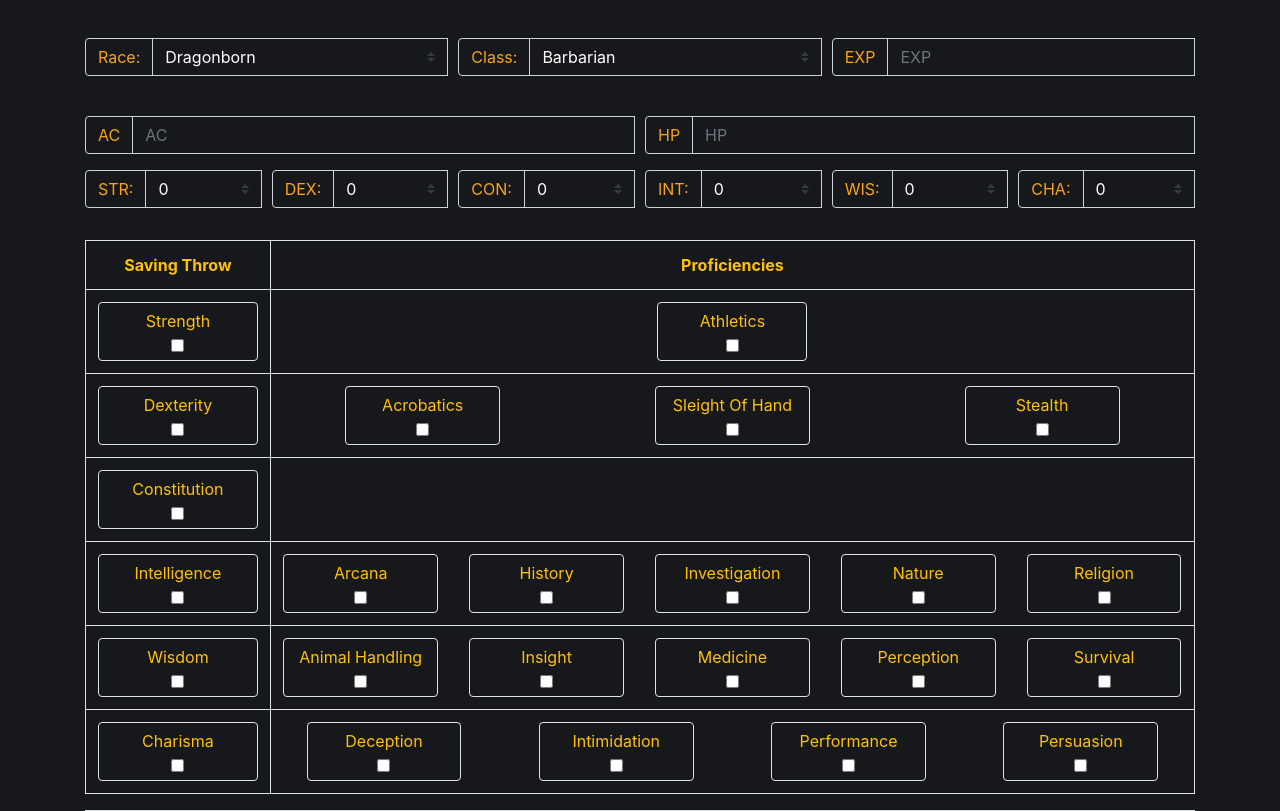
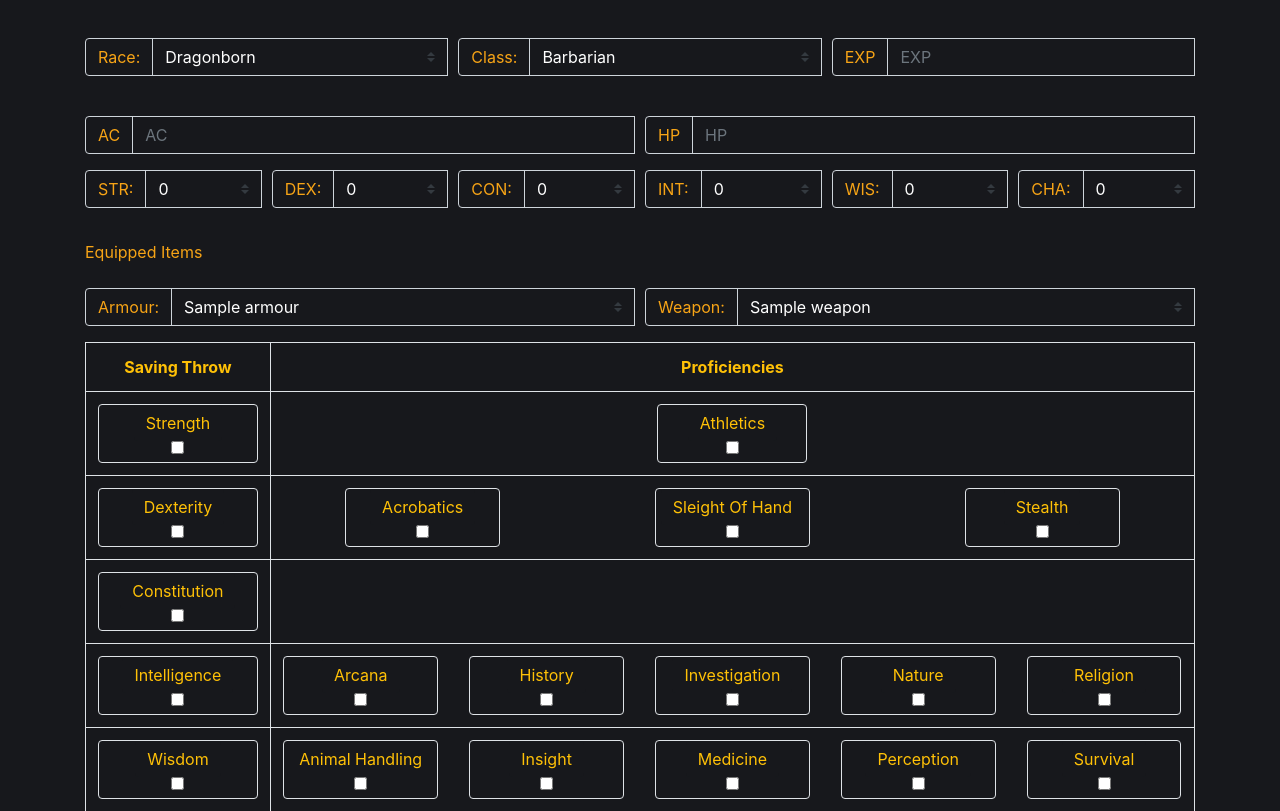
Before and after one commit to DMcRae45/Dungeons, a PHP site: page /createCharacter.php in a window 1280 px wide. Shown: the part 538-1349 px from the top of the page. Run offline with PHP 8.4, Linux system fonts and the light colour scheme; tables that the repository leaves empty or names only in its code hold one stand-in row (values such as "Sample post").

Commit message:
create character now equips armour and weapon

```diff
--- /dev/null
+++ b/Controller/getEquipmentList.php
@@ -0,0 +1,11 @@
+<?php
+/*
+    Description: Get Equipment list in session from Database
+
+    Author:David McRae
+ */
+  include '../Model/dungeons_API.php';
+
+  $armourList = json_decode(GetArmourList());
+  $weaponList = json_decode(GetWeaponList());
+?>
--- a/Controller/getSessionCharacters.php
+++ b/Controller/getSessionCharacters.php
@@ -18,7 +18,7 @@ if(isset($_POST['getCharacterByCode']))
   else
   {
     $character = json_decode($character);
-    $equipped = json_decode(GetCharacterEqipment($character[0]->Equipment_ID));
+    $equipped = json_decode(GetCharacterEqipment($character[0]->Code));
     $armour = json_decode(GetCharacterArmour($equipped[0]->Armour_ID));
     $weapon = json_decode(GetCharacterWeapon($equipped[0]->Weapon_ID));
 
--- a/Model/dungeons_API.php
+++ b/Model/dungeons_API.php
@@ -1,4 +1,4 @@
-/<?php
+<?php
 //Insert new User to database
 function CreateNewUser()
 {
@@ -190,8 +190,19 @@ function CreateCharacter($userid)
       $WIS = (filter_input(INPUT_POST, 'wisdom', FILTER_SANITIZE_STRING));
       $CHA = (filter_input(INPUT_POST, 'charisma', FILTER_SANITIZE_STRING));
 
+      $armour = (filter_input(INPUT_POST, 'armour', FILTER_SANITIZE_STRING));
+      $weapon = (filter_input(INPUT_POST, 'weapon', FILTER_SANITIZE_STRING));
+
+      $savingThrows = "";
       $proficiencies = "";
       $languages = "";
+
+      // for each index in the savingThrows array create a single String
+      for($i = 0; $i < sizeof($_POST['savingThrow']); $i++)
+      {
+        $savingThrows = $savingThrows." ".$_POST['savingThrow'][$i].",";
+      }
+      $savingThrows = rtrim($savingThrows, ','); // Remove the last comma added in the above foreach
 
       // for each index in the proficiency array create a single String
       for($i = 0; $i < sizeof($_POST['proficiency']); $i++)
@@ -250,8 +261,8 @@ function CreateCharacter($userid)
       $query = $connection->prepare
       ("
 
-      INSERT INTO Player_Character (User_ID, Code, Name, Alignment, Exp, Level, RaceName, ClassName, AC, Max_HP, HP, Strength, Dexterity, Constitution, Intelligence, Wisdom, Charisma, Proficiencies, Language)
-      VALUES(:user_id, :code, :name, :alignment, :exp, :lvl, :race, :class, :ac, :maxhp, :hp, :str, :dex, :con, :int, :wis, :cha, :proficiencies, :languages)
+      INSERT INTO Player_Character (User_ID, Code, Name, Alignment, Exp, Level, RaceName, ClassName, AC, Max_HP, HP, Strength, Dexterity, Constitution, Intelligence, Wisdom, Charisma, Saving_Throws, Proficiencies, Language)
+      VALUES(:user_id, :code, :name, :alignment, :exp, :lvl, :race, :class, :ac, :maxhp, :hp, :str, :dex, :con, :int, :wis, :cha, :savingThrows, :proficiencies, :languages)
 
       ");
 
@@ -275,6 +286,7 @@ function CreateCharacter($userid)
         'int' => $INT,
         'wis' => $WIS,
         'cha' => $CHA,
+        'savingThrows' => $savingThrows,
         'proficiencies' => $proficiencies,
         'languages' => $languages
       ]);
@@ -282,12 +294,13 @@ function CreateCharacter($userid)
       // If rows returned is more than 0 Let us know if it inserted or not.
       if($success && $query->rowCount() > 0)
       {
-        echo "Insert Successful";
+        EquipItems($code, $armour, $weapon);
         //header('location: ../View/index.php');
       }
       else
       {
-        print_r($query->errorInfo());
+        echo "oops, something went wrong";
+        //print_r($query->errorInfo());
       }
     }
   }
@@ -297,6 +310,27 @@ function CreateCharacter($userid)
     $errorString = ":You Must Accept the Cookie policy and login to create a character.";
     header('Location: ../View/userLogin.php?error='.$errorString);
   }
+}
+
+function EquipItems($code, $armour, $weapon)
+{
+  require 'connection.php';
+  $query = $connection->prepare
+  ("
+
+  INSERT INTO Equipment
+  VALUES(:code, :armour, :weapon)
+
+  ");
+
+  // Runs and executes the query
+  $success = $query->execute
+  ([
+    'code' => $code,
+    'armour' => $armour,
+    'weapon' => $weapon
+  ]);
+  $connection = null;
 }
 
 function ExpToLevel($exp)
@@ -519,6 +553,58 @@ function GetCharacterWeapon($weapon_id)
   }
 }
 
+function GetArmourList()
+{
+  require 'connection.php';
+
+  $sql = "SELECT Armour_ID, Name FROM Armour";
+
+  $armourStmt = $connection->prepare($sql);
+  $weaponSuccess = $armourStmt->execute();
+
+  if($weaponSuccess && $armourStmt->rowCount() > 0)
+  {
+    $armourList = array();
+    while($result = $armourStmt->fetch())
+    {
+      $armourList[] = $result;
+    }
+    return json_encode($armourList);
+  }
+  else
+  {
+    $error = "error"; // error finding weapons
+    return $error; // error for Controller file
+  }
+  $connection = null;
+}
+
+function GetWeaponList()
+{
+  require 'connection.php';
+
+  $sql = "SELECT Weapon_ID, Name FROM Weapon";
+
+  $weaponStmt = $connection->prepare($sql);
+  $weaponSuccess = $weaponStmt->execute();
+
+  if($weaponSuccess && $weaponStmt->rowCount() > 0)
+  {
+    $weaponList = array();
+    while($result = $weaponStmt->fetch())
+    {
+      $weaponList[] = $result;
+    }
+    return json_encode($weaponList);
+  }
+  else
+  {
+    $error = "error"; // error finding weapons
+    return $error; // error for Controller file
+  }
+  $connection = null;
+}
+
 function GetAllSpells()
 {
   $spells = file_get_contents("https://api.open5e.com/spells/"); //Get a list of search results from the API
--- a/View/createCharacter.php
+++ b/View/createCharacter.php
@@ -4,7 +4,6 @@
 
     Author: David McRae
  */
-
 ?>
 <!DOCTYPE html>
 <html>
@@ -12,6 +11,7 @@
 <?php
   include '../Model/session.php';
   include 'header.php';
+  include '../Controller/getEquipmentList.php';
 ?>
 <!-- </head> -->
 <title>D - Create Character</title>
@@ -363,9 +363,50 @@ if(isset($_GET['error']))
         </div>
         <!-- END FOURTH ROW -->
 
+        <!-- FIFTH ROW EQUIPMENT -->
+        <div class="form-row">
+          <div class='col-12'>
+            Equipped Items
+          </div>
+
+          <div class="col-md-6 form-group input-group">
+              <div class='input-group-prepend'>
+                <span class='input-group-text mt-4' id='inputGroupPrepend'>Armour: </span>
+              </div>
+              <select class='custom-select text mt-4' name=armour id=armour required>
+                <?php
+                for($i = 0; $i < sizeof($armourList); $i++)
+                {
+                  echo "<option value='".$armourList[$i]->Armour_ID."'>".$armourList[$i]->Name."</option>";
+                }
+                ?>
+              </select>
+              <div class="invalid-feedback">
+                You cannot Leave This field Empty.
+              </div>
+          </div>
+
+          <div class="col-md-6 form-group input-group">
+              <div class='input-group-prepend'>
+                <span class='input-group-text mt-4' id='inputGroupPrepend'>Weapon: </span>
+              </div>
+              <select class='custom-select text mt-4' name=weapon id=weapon required>
+                <?php
+                for($i = 0; $i < sizeof($weaponList); $i++)
+                {
+                  echo "<option value='".$weaponList[$i]->Weapon_ID."'>".$weaponList[$i]->Name."</option>";
+                }
+                ?>
+              </select>
+              <div class="invalid-feedback">
+                You cannot Leave This field Empty.
+              </div>
+          </div>
+        </div>
+
+        <!-- END FIFTH ROW -->
+
         <!-- PROFICIENY TABLE -->
-
-
         <table class="table border">
           <thead>
             <tr class ="text-center">
@@ -381,7 +422,7 @@ if(isset($_GET['error']))
                   <a class="text-warning input-group-text border-0">Strength</a>
                   </div>
                   <div class="row justify-content-center mb-2">
-                    <input type="checkbox" name="proficiency[]" value="strSavingThrow" id="str_STCheck">
+                    <input type="checkbox" name="savingThrow[]" value="Strength" id="str_STCheck">
                   </div>
                 </div>
               </th>
@@ -403,7 +444,7 @@ if(isset($_GET['error']))
                   <a class="text-warning input-group-text border-0">Dexterity</a>
                   </div>
                   <div class="row justify-content-center mb-2">
-                    <input type="checkbox" name="proficiency[]" value="dexSavingThrow" id="dex_STCheck">
+                    <input type="checkbox" name="savingThrow[]" value="Dexterity" id="dex_STCheck">
                   </div>
                 </div>
               </th>
@@ -447,7 +488,7 @@ if(isset($_GET['error']))
                   <a class="text-warning input-group-text border-0">Constitution</a>
                   </div>
                   <div class="row justify-content-center mb-2">
-                    <input type="checkbox" name="proficiency[]" value="conSavingThrow" id="con_STCheck">
+                    <input type="checkbox" name="savingThrow[]" value="Constitution" id="con_STCheck">
                   </div>
                 </div>
               </th>
@@ -461,7 +502,7 @@ if(isset($_GET['error']))
                   <a class="text-warning input-group-text border-0">Intelligence</a>
                   </div>
                   <div class="row justify-content-center mb-2">
-                    <input type="checkbox" name="proficiency[]" value="intSavingThrow" id="int_STCheck">
+                    <input type="checkbox" name="savingThrow[]" value="Intelligence" id="int_STCheck">
                   </div>
                 </div>
               </th>
@@ -517,7 +558,7 @@ if(isset($_GET['error']))
                   <a class="text-warning input-group-text border-0">Wisdom</a>
                   </div>
                   <div class="row justify-content-center mb-2">
-                    <input type="checkbox" name="proficiency[]" value="wisSavingThrow" id="wis_STCheck">
+                    <input type="checkbox" name="savingThrow[]" value="Wisdom" id="wis_STCheck">
                   </div>
                 </div>
               </th>
@@ -573,7 +614,7 @@ if(isset($_GET['error']))
                   <a class="text-warning input-group-text border-0">Charisma</a>
                   </div>
                   <div class="row justify-content-center mb-2">
-                    <input type="checkbox" name="proficiency[]" value="chaSavingThrow" id="cha_STCheck">
+                    <input type="checkbox" name="savingThrow[]" value="Charisma" id="cha_STCheck">
                   </div>
                 </div>
               </th>
--- a/View/navigation.php
+++ b/View/navigation.php
@@ -1,5 +1,4 @@
 <?php
-
 /*
     Description: Dungeons Navigation bar..
 
```
